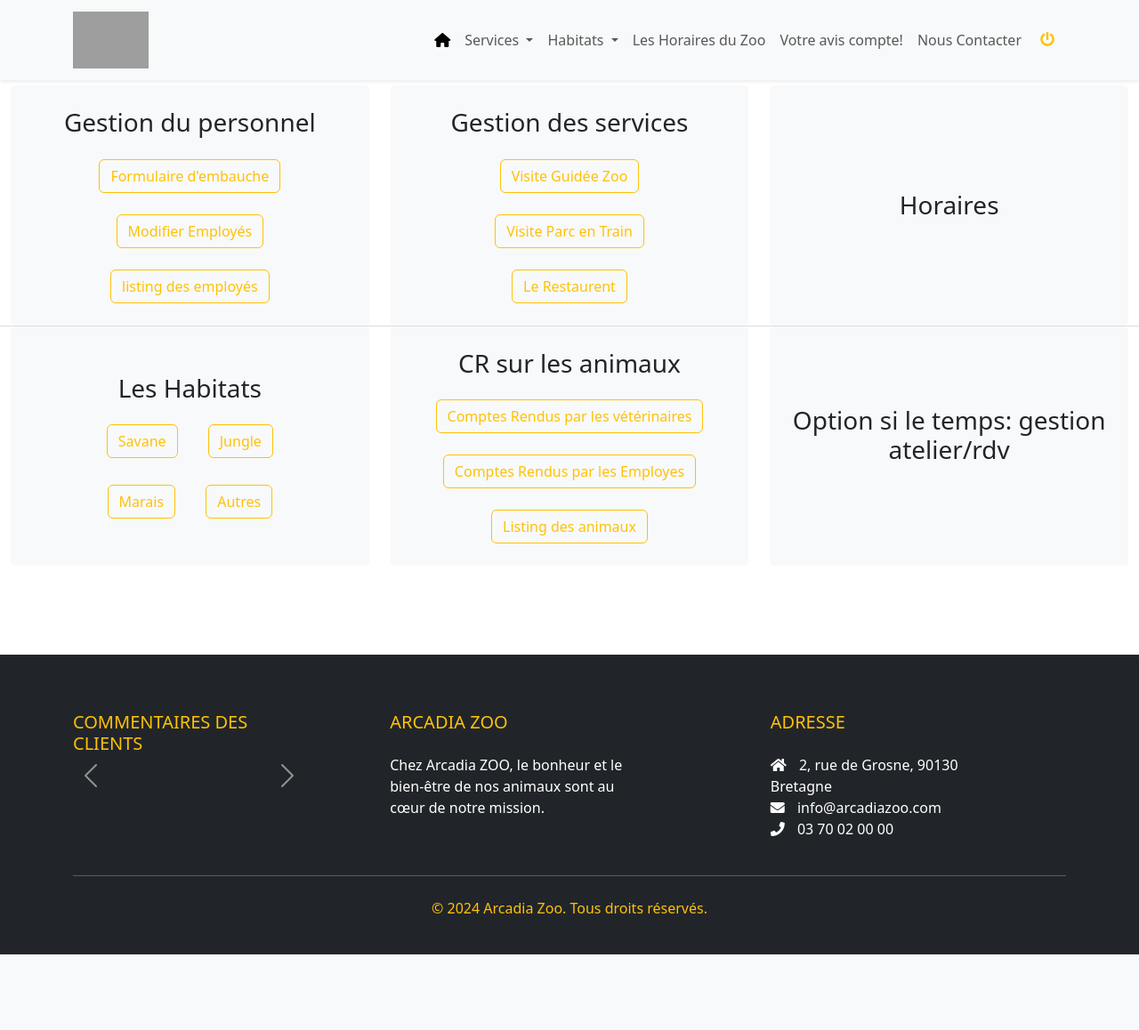
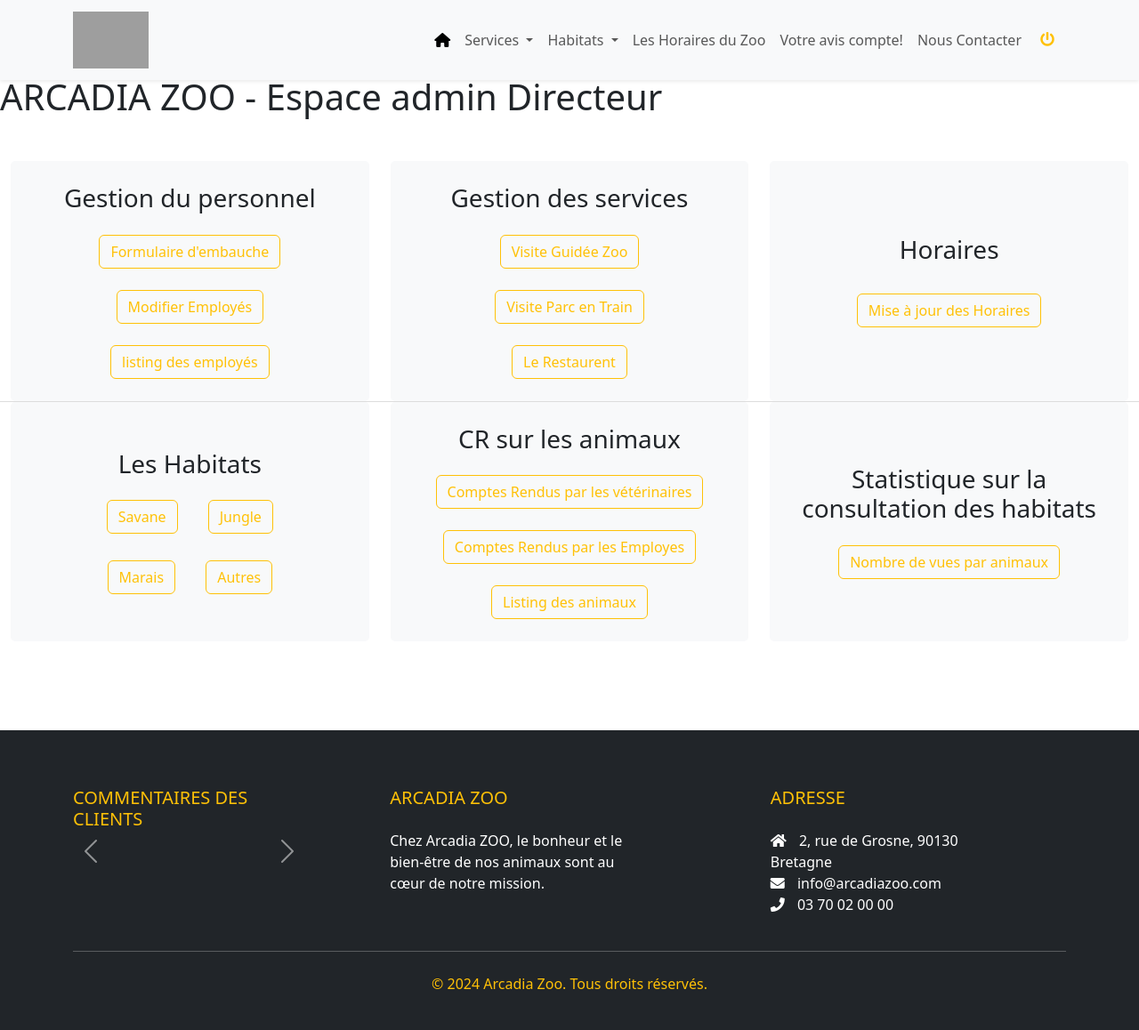
Before and after one commit to FredJoua/Arcadia_zoo, a PHP site: page /crudEmployes/adminPageBoss.php in a window 1280 px wide. Shown: the whole page at 89% size. Before the commit the page ends 1073 px from the top, so only its background shows below. Run offline with PHP 8.4, Linux system fonts and the light colour scheme; data that the repository does not hold is empty; some libraries are stand-ins or nearby versions; grey boxes are pictures that could not be loaded.

Commit message:
pageAdminBoss_dimanche 21/07

```diff
--- a/crudEmployes/adminPageBoss.php
+++ b/crudEmployes/adminPageBoss.php
@@ -4,13 +4,19 @@
 <head>
     <meta charset="UTF-8">
     <meta name="viewport" content="width=device-width, initial-scale=1.0">
+    <title>Espace Administrateur</title>
+
     <link href="https://cdn.jsdelivr.net/npm/bootstrap@5.3.1/dist/css/bootstrap.min.css" rel="stylesheet" integrity="sha384-4bw+/aepP/YC94hEpVNVgiZdgIC5+VKNBQNGCHeKRQN+PtmoHDEXuppvnDJzQIu9" crossorigin="anonymous">
+    <link rel="stylesheet" href="../style.css">
+    <!-- Custom CSS -->
+    <style>
+        body {
+            padding-top: 85px;
+        }
 
-    <link rel="stylesheet" href="../style.css">
+    </style>
 
-    <title>Espace Administrateur</title>
 </head>
-
 
 <body>
     <?php include_once "../headerLogout.php"; ?>
@@ -35,8 +41,8 @@
                 <div class="custom-container">
                     <div class="center-content">
                         <h3 class="card-title">Gestion des services</h3><br>
-                        <a class="btn btn-outline-warning" href="../pageVisiteHabitats">Visite Guidée Zoo</a><br>
-                        <a class="btn btn-outline-warning" href="../pageZooEnTrain">Visite Parc en Train</a><br>
+                        <a class="btn btn-outline-warning" href="../pageVisiteHabitats.php">Visite Guidée Zoo</a><br>
+                        <a class="btn btn-outline-warning" href="../pageZooEnTrain.php">Visite Parc en Train</a><br>
                         <a class="btn btn-outline-warning" href="../pageRestaurant.php">Le Restaurent</a>
                     </div>
                 </div>
@@ -45,7 +51,8 @@
             <div class="col-md-4">
                 <div class="custom-container">
                     <div class="center-content">
-                        <h3 class="card-title">Horaires</h3>
+                        <h3 class="card-title">Horaires</h3><hr>
+                        <a class="btn btn-outline-warning" href="../crudHoraires/formUpdateHoraires.php">Mise à jour des Horaires</a>
                     </div>
                 </div>
             </div>
@@ -75,7 +82,7 @@
                     <div class="center-content">
                         <h3 class="card-title">CR sur les animaux</h3><br>
                         <a class="btn btn-outline-warning" href="../crudHabitats/tableListingRapportVeterinaires.php">Comptes Rendus par les vétérinaires</a><br>
-                        <a class="btn btn-outline-warning" href="../crudHabitats/tableListingEmployes.php">Comptes Rendus par les Employes</a><br>
+                        <a class="btn btn-outline-warning" href="../crudHabitats/tableListingCREmployes.php">Comptes Rendus par les Employes</a><br>
                         <a class="btn btn-outline-warning" href="../crudHabitats/tableListingHabitats.php">Listing des animaux</a>
                     </div>
                 </div>
@@ -83,7 +90,8 @@
             <div class="col-md-4">
                 <div class="custom-container">
                     <div class="center-content">
-                        <h3 class="card-title">Option si le temps: gestion atelier/rdv</h3><br>
+                        <h3 class="card-title">Statistique sur la consultation des habitats</h3><br>
+                        <a class="btn btn-outline-warning" href="../crudHabitats/dashboardConsultations.php">Nombre de vues par animaux</a>
                     </div>
                 </div>
             </div>
```
